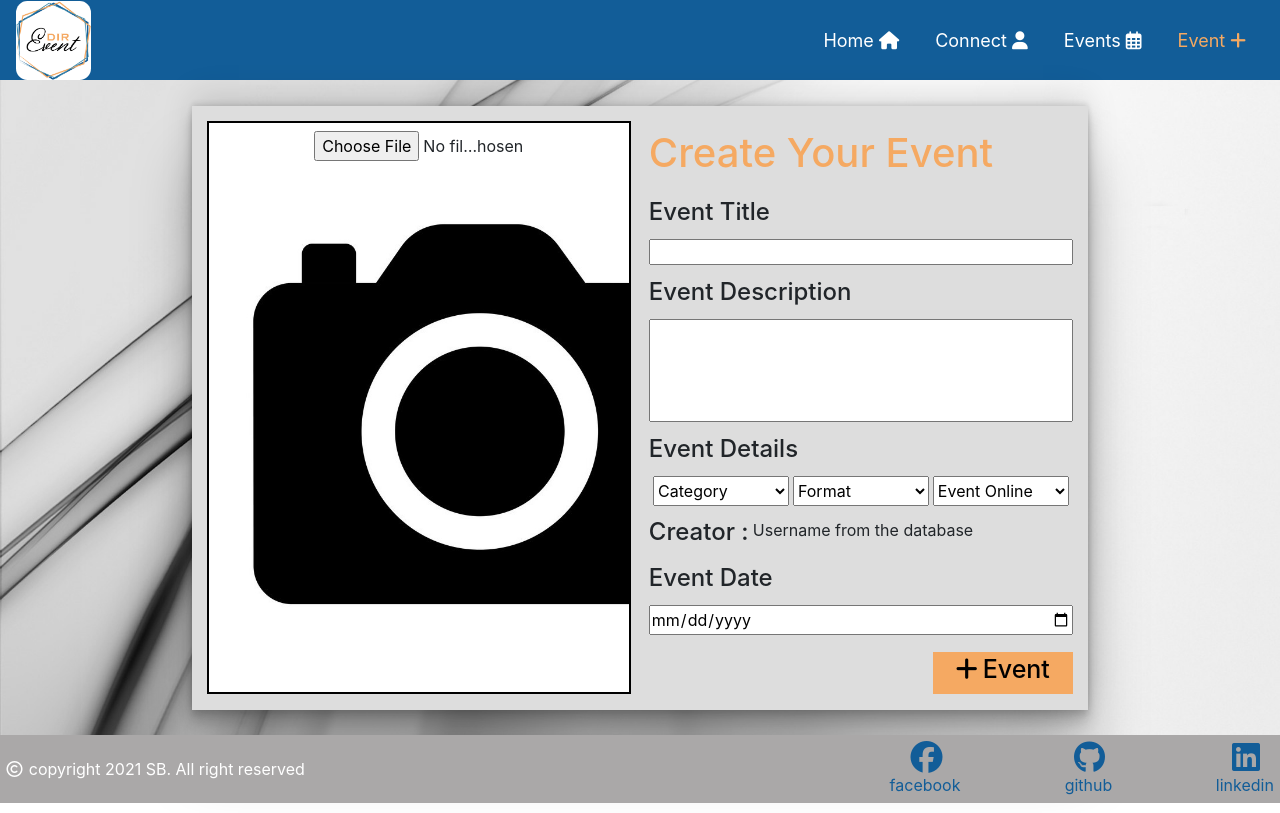
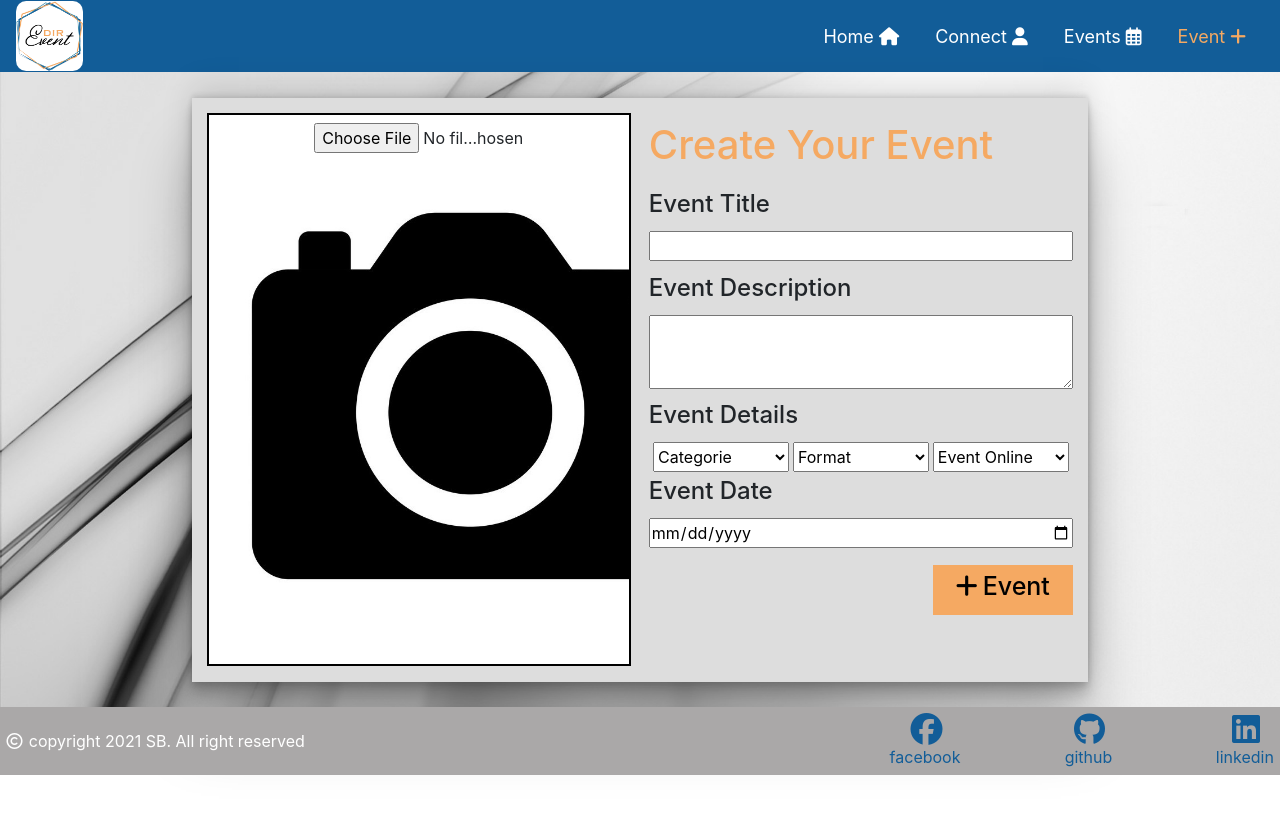
Before and after one commit to Sonia-BT/Eventplatfom, a React (Create React App) app in the folder client/: page /CreateEvent in a window 1280 px wide. Built offline with nearby package versions, Linux system fonts and the light colour scheme; a web font is replaced by a local one.

Commit message:
ajustment

```diff
--- a/client/src/components/Authentification/SignUp.css
+++ b/client/src/components/Authentification/SignUp.css
@@ -4,7 +4,7 @@
   align-items: center;
   justify-content: center;
   font-size: 18px;
-  margin-bottom: 1.2%;
+  margin-bottom: 0.2%;
   margin-top: 1%;
 }
 
--- a/client/src/components/NavigationBar/NavBar.css
+++ b/client/src/components/NavigationBar/NavBar.css
@@ -1,7 +1,7 @@
 .MainNavigation {
   left: 0;
   top: 0;
-  height: 5rem;
+  height: 4.5rem;
   background: #125d98;
   padding: 0 1rem;
   display: flex;
@@ -20,8 +20,8 @@
 .Logo {
   display: flex;
   align-self: center;
-  height: 79px;
-  width: 20%;
+  height: 70px;
+  width: 18%;
   border-radius: 15%;
 }
 /* .Title_Logo {
--- a/client/src/components/NavigationBar/NavBar.js
+++ b/client/src/components/NavigationBar/NavBar.js
@@ -23,7 +23,7 @@ function NavBar() {
                 Home <i className="fas fa-home"></i>
               </NavLink>
             </li>
-            <li>
+            <li style={{ zIndex: 99 }}>
               Connect <i className="fas fa-user"></i>
               <ul className="Sub_Auth">
                 <NavLink to="/SignIn">
--- a/client/src/components/Pages/Principal.css
+++ b/client/src/components/Pages/Principal.css
@@ -5,9 +5,14 @@
   justify-content: center;
   align-items: center;
   margin-top: 1%;
-  margin-bottom: 3%;
+  margin-bottom: 2%;
 }
-
+/*Pour enlever l'espace de bootstrap sous le footer !!!*/
+p {
+  margin-top: 0;
+  margin-bottom: 0rem;
+}
+/*-*-*-*-*-*-*-*-*-*-*-**-*-*-*-*-*-*-*-*-*-*-*-*-*-*-*-*-*/
 .carousel-control-prev {
   width: 10%;
 }
--- a/client/src/components/UserPages/CreateEvent.css
+++ b/client/src/components/UserPages/CreateEvent.css
@@ -2,7 +2,7 @@
   display: flex;
   /* border: 1px solid red; */
   justify-content: center;
-  height: 75.5vh;
+  height: 73vh;
   margin-bottom: 2%;
   margin-top: 2%;
 }
@@ -66,7 +66,7 @@
 .Selections {
   display: flex;
   /* border: 1px solid blue; */
-  height: 40px;
+  height: 30px;
   justify-content: center;
   justify-content: space-evenly;
 }
@@ -75,17 +75,16 @@
   height: 30px;
   width: 32%;
 }
-
+/*
 .EventCreator {
   display: flex;
 }
 
 .EventCreator label {
   margin-right: 1%;
-}
+}*/
 
 .EventDescriptionInput {
-  height: 120px;
   margin-bottom: 2%;
 }
 
--- a/client/src/components/UserPages/CreateEvent.js
+++ b/client/src/components/UserPages/CreateEvent.js
@@ -1,30 +1,87 @@
 import "./CreateEvent.css";
+import { useState } from "react";
+import axios from "axios";
+// import { events } from "../../../../server/models/event";
 
 function CreateEvent() {
+  const [events, setEvents] = useState([]);
+  const [eventTitle, SetEventTitle] = useState([]);
+  const [eventDescrip, SetEventDescrip] = useState([]);
+  const [category, SetCategory] = useState([]);
+  const [format, SetFormat] = useState([]);
+  const [online, SetOnline] = useState([]);
+  const [eventDate, SetEventDate] = useState([]);
+
+  const setData = async (e) => {
+    try {
+      e.preventDefault();
+      if (
+        eventTitle &&
+        eventDescrip &&
+        category &&
+        format &&
+        online &&
+        eventDate
+      ) {
+        const { data } = await axios.post(`http://localhost:5000/event`, {
+          eventName: eventTitle,
+          eventDescription: eventDescrip,
+          category: category,
+          format: format,
+          Online: online,
+          eventDate: eventDate,
+        });
+        setEvents([
+          ...events,
+          {
+            eventTitle: data.data.eventTitle,
+          },
+        ]);
+        SetEventTitle("");
+        SetEventDescrip("");
+        SetCategory("");
+        SetFormat("");
+        SetOnline("");
+        SetEventDate("");
+      }
+    } catch (error) {
+      console.log(error);
+    }
+  };
   return (
     <div className="CreateEvent">
       <div className="bodyEvent">
         <form className="ImageForm">
           <div className="EventImage">
-            <input type="file" className="AddImage" />
+            <input name="eventImage" type="file" className="AddImage" />
           </div>
         </form>
-        <form className="CreateEventForm">
+        <form
+          className="CreateEventForm"
+          onSubmit={(e) => {
+            setData(e);
+          }}
+        >
           <h1>Create Your Event</h1>
           <label>
             <h4>Event Title</h4>
           </label>
-          <input className="Input" />
+          <input name="eventName" className="Input" />
           <label>
             <h4>Event Description</h4>
           </label>
-          <input className="EventDescriptionInput"></input>
+          <textarea
+            name="eventDescription"
+            className="EventDescriptionInput"
+            rows="3"
+            cols="30"
+          ></textarea>
           <label>
             <h4>Event Details</h4>
           </label>
           <div className="Selections">
-            <select name="dropdown">
-              <option value="Toutes les Catégories">Category</option>
+            <select name="category">
+              <option value="Toutes les Catégories">Categorie</option>
               <option value="Affaires">Affaires</option>
               <option value="Art">Art</option>
               <option value="Musique">Musique</option>
@@ -36,7 +93,7 @@ function CreateEvent() {
               <option value="fêtes">fêtes</option>
               <option value="Gastronomie">Gastronomie</option>
             </select>
-            <select name="dropdown">
+            <select name="format">
               <option value="Format">Format</option>
               <option value="Cours">Cours</option>
               <option value="Conférences">Conférences</option>
@@ -48,23 +105,24 @@ function CreateEvent() {
               <option value="Séminaire">Séminaire</option>
               <option value="Visite">Visite</option>
             </select>
-            <select name="dropdown">
+            <select name="Online">
               <option value="EventOnLine">Event Online</option>
               <option value="true">Oui</option>
               <option value="false">Non</option>
             </select>
           </div>
-          <div className="EventCreator">
+          {/* <div className="EventCreator">
             <label>
               <h4>Creator :</h4>
             </label>
             <label>Username from the database</label>
-          </div>
+          </div> */}
 
           <label>
             <h4>Event Date</h4>
           </label>
           <input
+            name="eventDate"
             className="Input"
             type="date"
             min={new Date().toISOString().slice(0, -14)}
```
